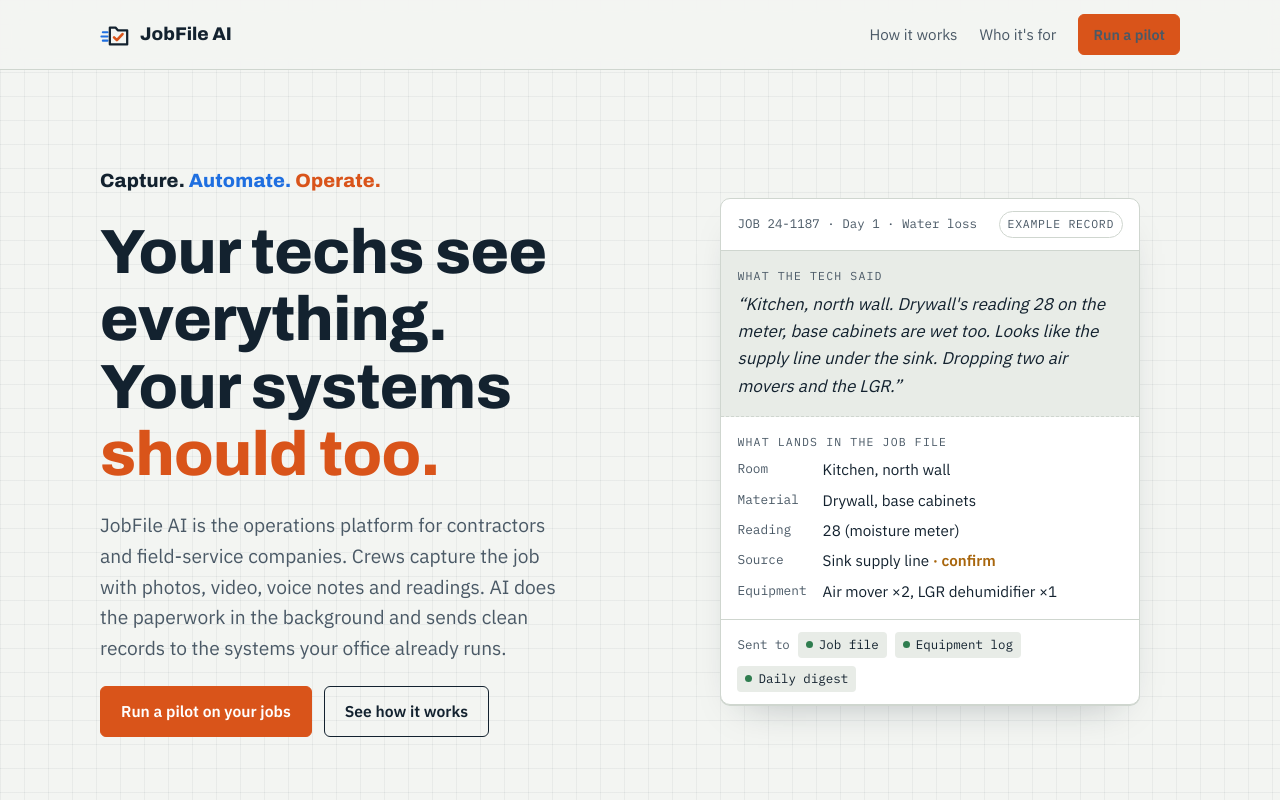
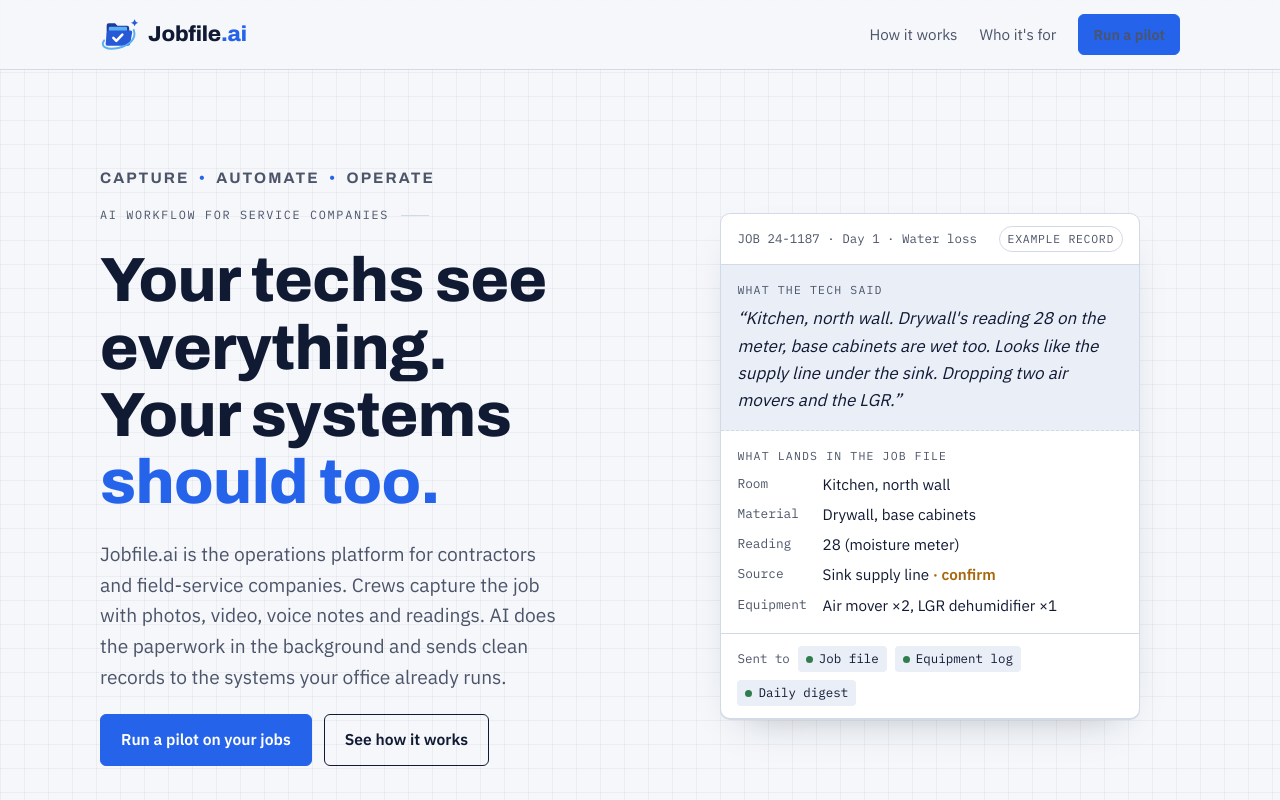
Before and after one commit to mtabayoyon/jobfile.ai, a plain HTML site: page index.html in a window 1280 px wide. Shown: the top 800 px of the page. Drawn offline with Linux system fonts and the light colour scheme.

Commit message:
Use Michael's Jobfile.ai logo and brand colors
Redraw the logo mark (folder, check, swoosh, sparkle) as SVG for the
header, footer and favicon, and keep the full logo as
brand/jobfile-logo.jpeg (also the share image). Switch the accents from
orange to the logo's navy and blues, show the wordmark as Jobfile.ai,
and add the tagline and supporting line from the lockup.

Co-Authored-By: Claude Opus 5.5 <noreply@anthropic.com>

```diff
--- a/index.html
+++ b/index.html
@@ -3,14 +3,15 @@
 <head>
 <meta charset="utf-8">
 <meta name="viewport" content="width=device-width, initial-scale=1, viewport-fit=cover">
-<title>JobFile AI | Capture. Automate. Operate.</title>
-<meta name="description" content="JobFile AI is the operations platform for contractors and field-service companies. Crews capture the job, AI automates the paperwork, and clean records land in the systems you already run.">
+<title>Jobfile.ai | AI workflow for service companies</title>
+<meta name="description" content="Jobfile.ai is the operations platform for contractors and field-service companies. Crews capture the job, AI automates the paperwork, and clean records land in the systems you already run.">
 <link rel="canonical" href="https://jobfile.ai/">
-<meta property="og:title" content="JobFile AI | Capture. Automate. Operate.">
+<meta property="og:title" content="Jobfile.ai | AI workflow for service companies">
+<meta property="og:image" content="https://jobfile.ai/brand/jobfile-logo.jpeg">
 <meta property="og:description" content="Capture the job once in the field. AI structures it and sends it to your job, estimating, accounting and CRM systems.">
 <meta property="og:url" content="https://jobfile.ai/">
 <meta property="og:type" content="website">
-<meta name="theme-color" content="#13222f">
+<meta name="theme-color" content="#111a33">
 <link rel="icon" href="favicon.svg" type="image/svg+xml">
 <link rel="preconnect" href="https://fonts.googleapis.com">
 <link rel="preconnect" href="https://fonts.gstatic.com" crossorigin>
@@ -21,9 +22,9 @@
 <!--BODY-START-->
 <header class="site-header">
   <div class="wrap">
-    <a class="brand" href="#top" aria-label="JobFile AI home">
-      <svg class="brand-mark" viewBox="0 0 32 32" aria-hidden="true"><path class="m-motion" d="M3 13h5M1.5 17.5h6.5M3 22h5"/><path class="m-folder" d="M10.5 8h6l2.5 3h10v15h-18.5z"/><path class="m-check" d="M15 18.5l3 3 6-6.5"/></svg>
-      <span>JobFile AI</span>
+    <a class="brand" href="#top" aria-label="Jobfile.ai home">
+      <svg class="brand-mark" viewBox="0 0 48 40" aria-hidden="true"><path class="lg-back" d="M8 8.5q0-2.5 2.5-2.5h7.5l3 3h11.5q2.5 0 2.5 2.5v19h-27z"/><rect class="lg-sheet" x="10.5" y="10" width="22" height="13" rx="1.6"/><path class="lg-front" d="M10.4 14.5h26.2q2.4 0 2 2.4l-2.4 13.7q-.4 2.4-2.8 2.4H8.9q-2.4 0-2.1-2.4l1.4-13.7q.3-2.4 2.2-2.4z"/><path class="lg-check" d="M16 23.5l3.6 3.6 7.2-7.6"/><path class="lg-swoosh" d="M5 26.5C-.5 33.5 8 38.5 22 35.5S44 24 40.5 14"/><path class="lg-spark" d="M41.5 1q.7 3.6 4.3 4.3-3.6.7-4.3 4.3-.7-3.6-4.3-4.3 3.6-.7 4.3-4.3z"/></svg>
+      <span class="wordmark">Jobfile<span class="wm-ai">.ai</span></span>
     </a>
     <nav class="nav" aria-label="Main">
       <a class="nav-link" href="#how">How it works</a>
@@ -37,9 +38,10 @@
   <section class="hero">
     <div class="wrap">
       <div class="hero-copy">
-        <p class="tagline">Capture. <span class="t-automate">Automate.</span> <span class="t-operate">Operate.</span></p>
+        <p class="tagline">Capture <span class="dot">&bull;</span> Automate <span class="dot">&bull;</span> Operate</p>
+        <p class="subline">AI workflow for service companies</p>
         <h1>Your techs see everything. Your systems <span class="flag">should too.</span></h1>
-        <p class="lede">JobFile AI is the operations platform for contractors and field-service companies. Crews capture the job with photos, video, voice notes and readings. AI does the paperwork in the background and sends clean records to the systems your office already runs.</p>
+        <p class="lede">Jobfile.ai is the operations platform for contractors and field-service companies. Crews capture the job with photos, video, voice notes and readings. AI does the paperwork in the background and sends clean records to the systems your office already runs.</p>
         <div class="cta-row">
           <a class="btn btn-primary" href="#pilot">Run a pilot on your jobs</a>
           <a class="btn btn-ghost" href="#how">See how it works</a>
@@ -115,7 +117,7 @@
           <div class="chips"><span class="chip">job files</span><span class="chip">estimates</span><span class="chip">invoices</span><span class="chip">digest</span></div>
         </li>
       </ol>
-      <div class="systems" aria-label="Kinds of systems JobFile AI is built to feed">
+      <div class="systems" aria-label="Kinds of systems Jobfile.ai is built to feed">
         <div class="system"><small>Job management</small>JobSight and similar</div>
         <div class="system"><small>Estimating</small>Xactimate</div>
         <div class="system"><small>Accounting</small>QuickBooks</div>
@@ -163,7 +165,7 @@
     <div class="wrap origin">
       <p class="eyebrow">Where it comes from</p>
       <h2>Built inside a working service company.</h2>
-      <p>JobFile AI started as the system behind Allied Restoration Company, a water, fire and mold restoration and equipment rental operator in the San Francisco Bay Area. Allied is the first operator running on it.</p>
+      <p>Jobfile.ai started as the system behind Allied Restoration Company, a water, fire and mold restoration and equipment rental operator in the San Francisco Bay Area. Allied is the first operator running on it.</p>
     </div>
   </section>
 
@@ -190,7 +192,7 @@
 
 <footer class="site-footer">
   <div class="wrap">
-    <span class="foot-brand"><svg class="brand-mark foot-mark" viewBox="0 0 32 32" aria-hidden="true"><path class="m-motion" d="M3 13h5M1.5 17.5h6.5M3 22h5"/><path class="m-folder" d="M10.5 8h6l2.5 3h10v15h-18.5z"/><path class="m-check" d="M15 18.5l3 3 6-6.5"/></svg><span>© 2026 JobFile AI · Capture. Automate. Operate.</span></span>
+    <span class="foot-brand"><svg class="brand-mark foot-mark" viewBox="0 0 48 40" aria-hidden="true"><path class="lg-back" d="M8 8.5q0-2.5 2.5-2.5h7.5l3 3h11.5q2.5 0 2.5 2.5v19h-27z"/><rect class="lg-sheet" x="10.5" y="10" width="22" height="13" rx="1.6"/><path class="lg-front" d="M10.4 14.5h26.2q2.4 0 2 2.4l-2.4 13.7q-.4 2.4-2.8 2.4H8.9q-2.4 0-2.1-2.4l1.4-13.7q.3-2.4 2.2-2.4z"/><path class="lg-check" d="M16 23.5l3.6 3.6 7.2-7.6"/><path class="lg-swoosh" d="M5 26.5C-.5 33.5 8 38.5 22 35.5S44 24 40.5 14"/><path class="lg-spark" d="M41.5 1q.7 3.6 4.3 4.3-3.6.7-4.3 4.3-.7-3.6-4.3-4.3 3.6-.7 4.3-4.3z"/></svg><span>© 2026 Jobfile.ai · Capture • Automate • Operate</span></span>
     <span>San Francisco Bay Area</span>
     <span>hello@jobfile.ai</span>
   </div>
--- a/styles.css
+++ b/styles.css
@@ -1,17 +1,20 @@
 /* Layout: one left-aligned column on a faint survey grid; the hero pairs the pitch with a live "field record" card. */
 :root {
-  --paper: #f3f5f2;
-  --paper-2: #e8ece7;
-  --ink: #13222f;
-  --ink-2: #4a5966;
-  --rule: #cfd6cf;
-  --flag: #d9541a;        /* survey flagging-tape orange */
+  --paper: #f5f7fb;
+  --paper-2: #e9eef7;
+  --ink: #111a33;         /* logo navy */
+  --ink-2: #4b5468;
+  --rule: #d3dae7;
+  --flag: #2563eb;        /* logo royal blue, the accent */
   --flag-ink: #ffffff;
-  --motion: #1f6fe0;      /* automation blue, from the logo */
+  --motion: #3b9cf0;      /* logo sky blue (swoosh) */
+  --logo-deep: #1d3a9c;
+  --logo-royal: #2759d6;
+  --logo-sky: #5bb0f4;
   --card: #ffffff;
   --ok: #2f7d4f;
   --warn: #a8660d;
-  --grid: rgba(19, 34, 47, 0.05);
+  --grid: rgba(17, 26, 51, 0.045);
   --font-display: "Archivo", "Helvetica Neue", Arial, sans-serif;
   --font-body: "IBM Plex Sans", "Segoe UI", Roboto, sans-serif;
   --font-mono: "IBM Plex Mono", ui-monospace, "SFMono-Regular", Menlo, monospace;
@@ -25,16 +28,18 @@
 }
 @media (prefers-color-scheme: dark) {
   :root:not([data-theme="light"]) {
-    --paper: #0f1923; --paper-2: #16222e; --ink: #e5ebee; --ink-2: #9eacb7;
-    --rule: #263544; --flag: #ff7a3d; --flag-ink: #1a0d05; --card: #15212c; --motion: #5aa2ff;
-    --ok: #5fc08a; --warn: #e3a54a; --grid: rgba(229, 235, 238, 0.04);
+    --paper: #0b1222; --paper-2: #131c31; --ink: #e6ebf5; --ink-2: #9ea9be;
+    --rule: #24304a; --flag: #5b8cff; --flag-ink: #08101f; --card: #111a2e; --motion: #6cc0ff;
+    --logo-deep: #3557c9; --logo-royal: #4a78f0; --logo-sky: #6cc0ff;
+    --ok: #5fc08a; --warn: #e3a54a; --grid: rgba(230, 235, 245, 0.04);
     color-scheme: dark;
   }
 }
 :root[data-theme="dark"] {
-  --paper: #0f1923; --paper-2: #16222e; --ink: #e5ebee; --ink-2: #9eacb7;
-  --rule: #263544; --flag: #ff7a3d; --flag-ink: #1a0d05; --card: #15212c; --motion: #5aa2ff;
-  --ok: #5fc08a; --warn: #e3a54a; --grid: rgba(229, 235, 238, 0.04);
+  --paper: #0b1222; --paper-2: #131c31; --ink: #e6ebf5; --ink-2: #9ea9be;
+  --rule: #24304a; --flag: #5b8cff; --flag-ink: #08101f; --card: #111a2e; --motion: #6cc0ff;
+  --logo-deep: #3557c9; --logo-royal: #4a78f0; --logo-sky: #6cc0ff;
+  --ok: #5fc08a; --warn: #e3a54a; --grid: rgba(230, 235, 245, 0.04);
   color-scheme: dark;
 }
 
@@ -76,9 +81,11 @@ h2 { font-size: var(--step-3); font-weight: 750; }
 h3 { font-size: var(--step-1); font-weight: 700; font-stretch: 105%; }
 p { margin: 0; }
 .lede { font-size: var(--step-1); color: var(--ink-2); max-width: 40ch; }
-.tagline { font-family: var(--font-display); font-weight: 800; font-stretch: 115%; font-size: var(--step-1); letter-spacing: 0.01em; color: var(--ink); }
-.tagline .t-automate { color: var(--motion); }
-.tagline .t-operate { color: var(--flag); }
+.tagline { font-family: var(--font-display); font-weight: 700; font-size: 0.95rem; letter-spacing: 0.14em; text-transform: uppercase; color: var(--ink-2); }
+.tagline .dot { color: var(--flag); margin: 0 0.25em; }
+.subline { display: flex; align-items: center; gap: 12px; font-family: var(--font-mono); font-size: 0.74rem; letter-spacing: 0.14em; text-transform: uppercase; color: var(--ink-2); margin-top: -6px; }
+.subline::before, .subline::after { content: ""; height: 1px; width: 28px; background: var(--rule); }
+.subline::before { display: none; }
 .eyebrow {
   font-family: var(--font-mono);
   font-size: 0.78rem;
@@ -97,12 +104,16 @@ p { margin: 0; }
   border-bottom: 1px solid var(--rule);
 }
 .site-header .wrap { display: flex; align-items: center; justify-content: space-between; gap: 16px; padding-block: 14px; }
-.brand { display: flex; align-items: center; gap: 10px; text-decoration: none; font-family: var(--font-display); font-weight: 800; font-stretch: 115%; font-size: 1.15rem; }
-.brand-mark { width: 30px; height: 30px; flex: none; overflow: visible; }
-.brand-mark path { fill: none; stroke-linecap: round; stroke-linejoin: round; }
-.m-folder { stroke: currentColor; stroke-width: 2.4; }
-.m-check { stroke: var(--flag); stroke-width: 2.8; }
-.m-motion { stroke: var(--motion); stroke-width: 2.2; }
+.brand { display: flex; align-items: center; gap: 8px; text-decoration: none; font-family: var(--font-display); font-weight: 800; font-stretch: 100%; font-size: 1.35rem; }
+.brand-mark { width: 40px; height: 34px; flex: none; overflow: visible; }
+.lg-back { fill: var(--logo-deep); }
+.lg-sheet { fill: var(--logo-sky); }
+.lg-front { fill: var(--logo-royal); }
+.lg-check { fill: none; stroke: #fff; stroke-width: 3; stroke-linecap: round; stroke-linejoin: round; }
+.lg-swoosh { fill: none; stroke: var(--logo-sky); stroke-width: 2.4; stroke-linecap: round; }
+.lg-spark { fill: var(--logo-royal); }
+.wordmark { color: var(--ink); letter-spacing: -0.01em; }
+.wm-ai { color: var(--flag); }
 .nav { display: flex; gap: 22px; align-items: center; font-size: 0.95rem; }
 .nav a { text-decoration: none; color: var(--ink-2); }
 .nav a:hover { color: var(--ink); }
@@ -230,7 +241,7 @@ section { padding-block: clamp(56px, 8vw, 96px); }
 .site-footer { padding-block: 28px; border-top: 1px solid var(--rule); font-size: 0.88rem; color: var(--ink-2); }
 .site-footer .wrap { display: flex; flex-wrap: wrap; gap: 12px 24px; justify-content: space-between; align-items: center; }
 .foot-brand { display: inline-flex; align-items: center; gap: 10px; color: var(--ink-2); }
-.foot-mark { width: 22px; height: 22px; color: var(--ink); }
+.foot-mark { width: 28px; height: 24px; }
 
 @media (prefers-reduced-motion: reduce) { * { transition: none !important; } }
 body::before { content: ""; position: fixed; inset: 0 0 auto; height: env(safe-area-inset-top, 0px); z-index: 30; background: var(--paper); }
```
Also changed, not shown: template/index.html (+9 -7 lines), brand/jobfile-logo.jpeg (added), favicon.svg, 1 other file.
